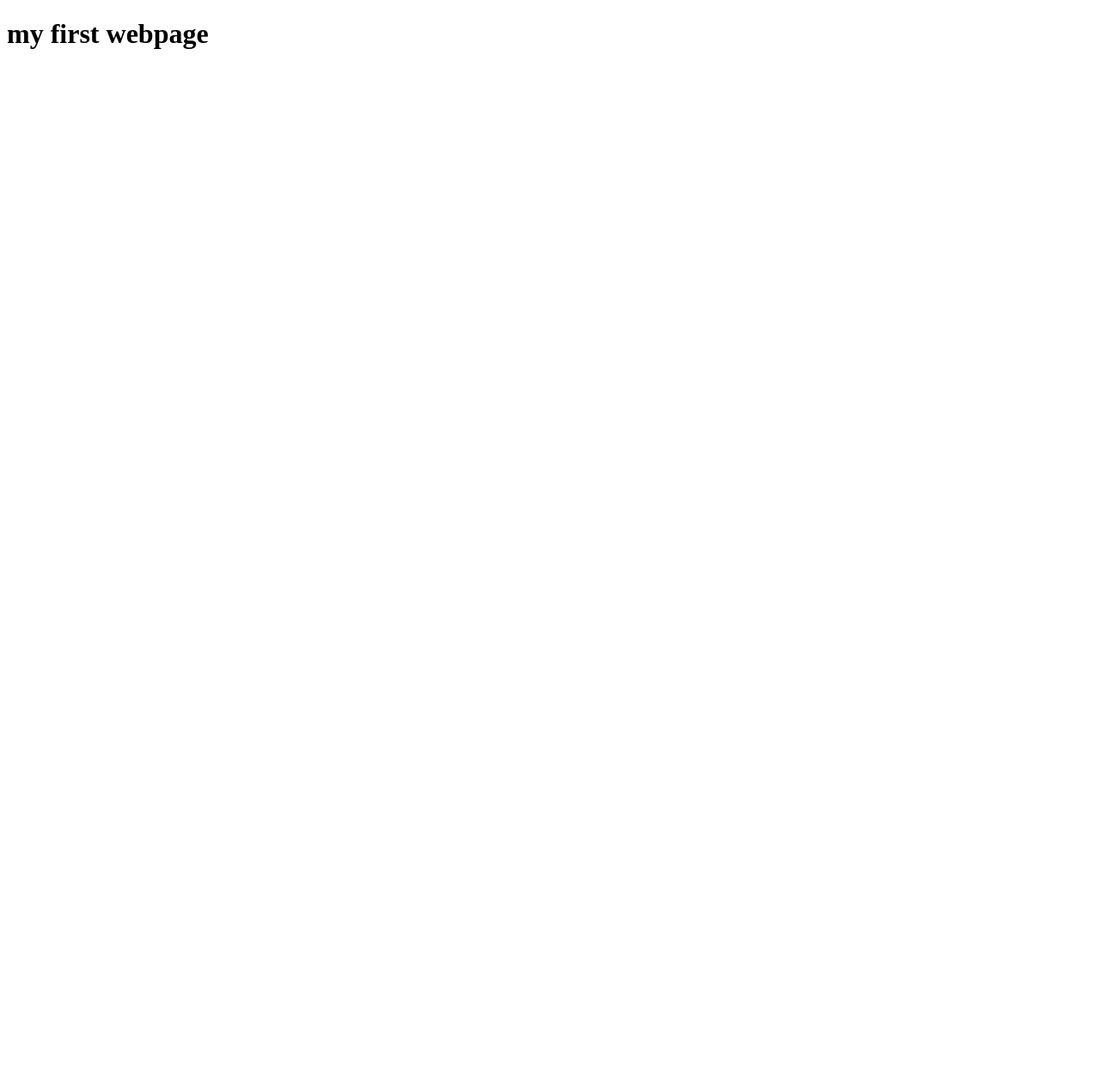
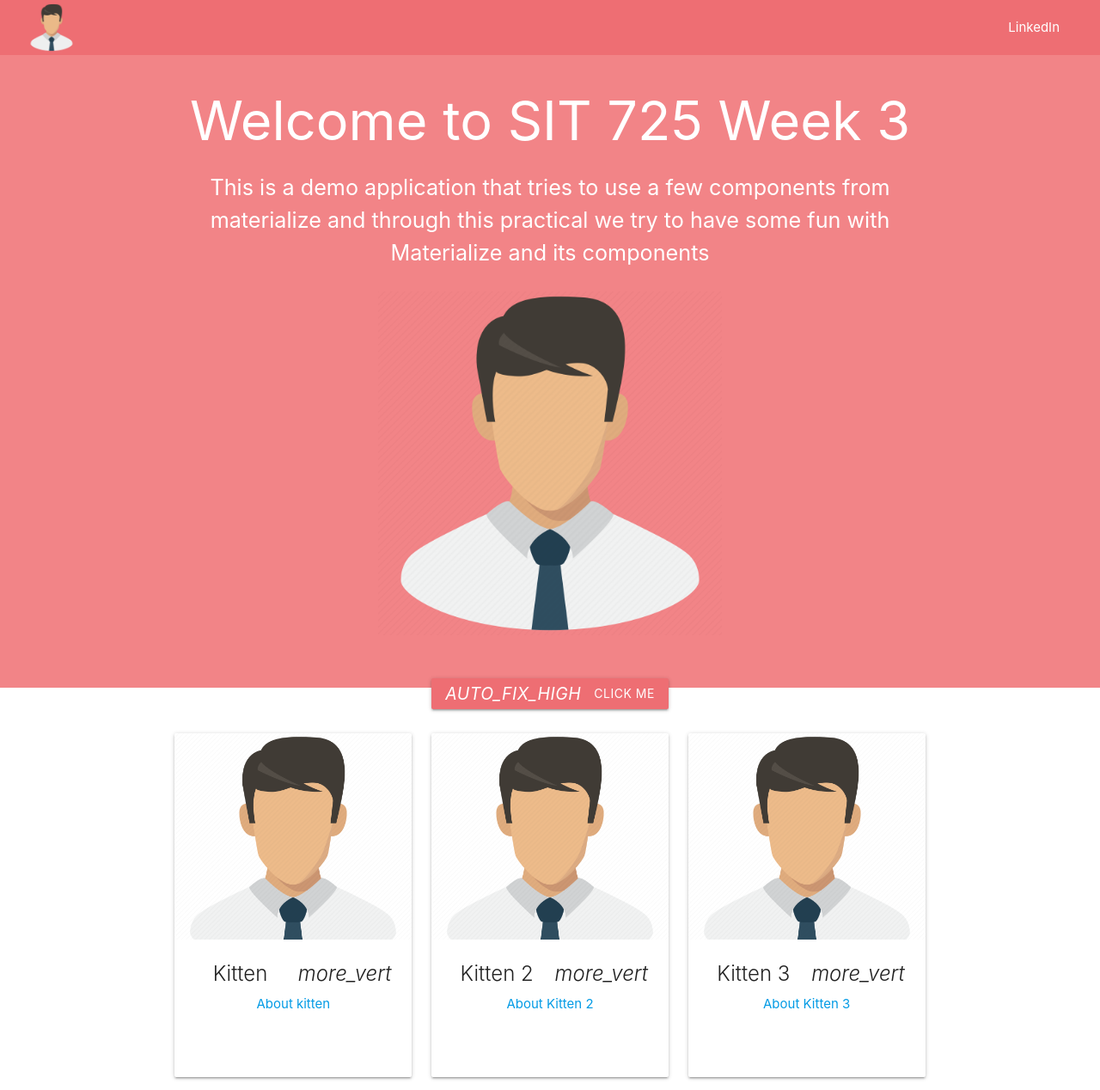
Before and after one commit to PAVANTEJA3633/PAVANTEJA3633-sit725-2024-t1-prac7, a website: page index.html in a window 1280 px wide. Shown: the whole page at 86% size. Before the commit the page ends 800 px from the top, so only its background shows below. Drawn offline with nearby package versions, Linux system fonts and the light colour scheme.

Commit message:
my commit
created cards and form

```diff
--- /dev/null
+++ b/CSS/styles.css
@@ -0,0 +1,21 @@
+.navbar-size {
+    width: 95%;
+    margin: 0 auto;
+    }
+    .user-image-size {
+    height: 56px;
+    margin: 4px 0;
+    }
+    .main-body {
+    background-color: #F28487;
+    color: white;
+    height: calc(100vh - 64px);
+    }
+    .materialboxed-image {
+    margin: 0 auto;
+    height: 400px;
+    }
+    .click-me-button {
+    background-color: #EE6E73;
+    margin-top: 50px;
+    }
--- a/index.html
+++ b/index.html
@@ -1,11 +1,104 @@
-<!DOCTYPE html>
+<!doctype html>
 <html lang="en">
 <head>
-    <meta charset="UTF-8">
-    <meta name="viewport" content="width=device-width, initial-scale=1.0">
-    <title>Document</title>
+<meta charset="utf-8">
+<meta name="viewport" content="width=device-width, initial-scale=1">
+<title>SIT 725 Prac 3</title>
+<meta name="description" content="basic template for SIT 725 Prac 3">
+<meta name="author" content="SitePoint">
+<meta property="og:title" content="SIT 725 Prac 3">
+<meta property="og:type" content="website">
+<meta property="og:description" content="basic template for SIT 725 Prac 3">
+<!-- Compiled and minified CSS -->
+<link rel="stylesheet"
+href="https://cdnjs.cloudflare.com/ajax/libs/materialize/1.0.0/css/materialize.min.css">
+<!-- Custom Style Sheet-->
+<link rel="stylesheet" href="css/styles.css">
 </head>
 <body>
-    <h1>my first webpage</h1>
+<nav>
+<div class="nav-wrapper navbar-size">
+<a href="#" class="brand-logo"><img class="user-image-size" src="images/image1.webp" /></a>
+<ul id="nav-mobile" class="right hide-on-med-and-down">
+<li><a target="_blank" href="https://www.linkedin.com/in/navit-choudhary-
+5133b9104/">LinkedIn</a></li>
+</ul>
+</div>
+</nav>
+<main class="main-body">
+<div class="container">
+<div class="row">
+<div class="col s12 center-align">
+<h1 id="heading">Welcome to SIT 725 Week 3</h1>
+<p class="flow-text">This is a demo application that tries to use a few components from materialize and through this practical we try to have some fun with Materialize and its
+components</p>
+</div>
+<div class="col s12 center-align">
+<img class="materialboxed materialboxed-image" src="images/image1.webp">
+</div>
+<div class="col s12 center-align">
+<a class="waves-effect waves-light btn click-me-button modal-trigger" id="clickMeButton" data-target="modal1"><i class="material-icons left">auto_fix_high</i>Click Me</a>
+</div>
+</div>
+<div class="row" id="card-section">
+<div class="col s4 center-align">
+<div class="card medium">
+<div class="card-image waves-effect waves-block waves-light">
+<img class="activator" src="images/image1.webp">
+</div>
+<div class="card-content">
+<span class="card-title activator grey-text text-darken-4">Kitten<i class="material-icons right">more_vert</i></span>
+<p><a href="#">About kitten</a></p>
+</div>
+<div class="card-reveal">
+<span class="card-title grey-text text-darken-4">Kitten<i class="material-icons right">close</i></span>
+<p class="card-text">Hello There! I just wanted to say HI to you guys. See ya!</p>
+</div>
+</div>
+</div>
+</div>
+</div>
+<!-- Modal Structure continues on next slide-->
+<!-- Modal Structure -->
+<div id="modal1" class="modal modal-fixed-footer">
+<div class="row modal-content">
+<form class="col s12">
+<div class="row">
+<div class="input-field col s6">
+<input placeholder="Placeholder" id="first_name" type="text" class="validate">
+<label for="first_name">First Name</label>
+</div>
+<div class="input-field col s6">
+<input id="last_name" type="text" class="validate">
+<label for="last_name">Last Name</label>
+</div>
+</div>
+<div class="row">
+<div class="input-field col s12">
+<input id="password" type="password" class="validate">
+<label for="password">Password</label>
+</div>
+</div>
+<div class="row">
+<div class="input-field col s12">
+<input id="email" type="email" class="validate">
+<label for="email">Email</label>
+</div>
+</div>
+<div class="row">
+<div class="input-field col s12 center-align">
+<a class="waves-effect waves-light btn" id="formSubmit">submit</a>
+</div>
+</div>
+</form>
+</div>
+</div>
+</main>
+<script src="https://code.jquery.com/jquery-3.6.0.min.js" integrity="sha256-/xUj+3OJU5yExlq6GSYGSHk7tPXikynS7ogEvDej/m4="
+crossorigin="anonymous"></script>
+
+<!-- Compiled and minified JavaScript -->
+<script src="https://cdnjs.cloudflare.com/ajax/libs/materialize/1.0.0/js/materialize.min.js"></script>
+<script src="js/scripts.js"></script>
 </body>
 </html>
--- /dev/null
+++ b/js/scripts.js
@@ -0,0 +1,57 @@
+const cardList = [
+	{
+		title: "Kitten 2",
+		image: "images/image1.webp",
+		link: "About Kitten 2",
+		desciption: "Demo desciption about kitten 2",
+	},
+	{
+		title: "Kitten 3",
+		image: "images/image1.webp",
+		link: "About Kitten 3",
+		desciption: "Demo desciption about kitten 3",
+	},
+];
+const clickMe = () => {
+	alert("Thanks for clicking me. Hope you have a nice day!");
+};
+const submitForm = () => {
+	let formData = {};
+	formData.first_name = $("#first_name").val();
+	formData.last_name = $("#last_name").val();
+	formData.password = $("#password").val();
+	formData.email = $("#email").val();
+	console.log("Form Data Submitted: ", formData);
+};
+const addCards = (items) => {
+	items.forEach((item) => {
+		let itemToAppend =
+			'<div class="col s4 center-align">' +
+			'<div class="card medium"><div class="card-image waves-effect waves-block waves-light"><img class="activator" src="' +
+			item.image +
+			'">' +
+			'</div><div class="card-content">' +
+			'<span class="card-title activator grey-text text-darken-4">' +
+			item.title +
+			'<i class="material-icons right">more_vert</i></span><p><a href="#">' +
+			item.link +
+			"</a></p></div>" +
+			'<div class="card-reveal">' +
+			'<span class="card-title grey-text text-darken-4">' +
+			item.title +
+			'<i class="material-icons right">close</i></span>' +
+			'<p class="card-text">' +
+			item.desciption +
+			"</p>" +
+			"</div></div></div>";
+		$("#card-section").append(itemToAppend);
+	});
+};
+$(document).ready(function () {
+	$(".materialboxed").materialbox();
+	$("#formSubmit").click(() => {
+		submitForm();
+	});
+	addCards(cardList);
+	$(".modal").modal();
+});
```
Also changed, not shown: images/image1.webp (added).
